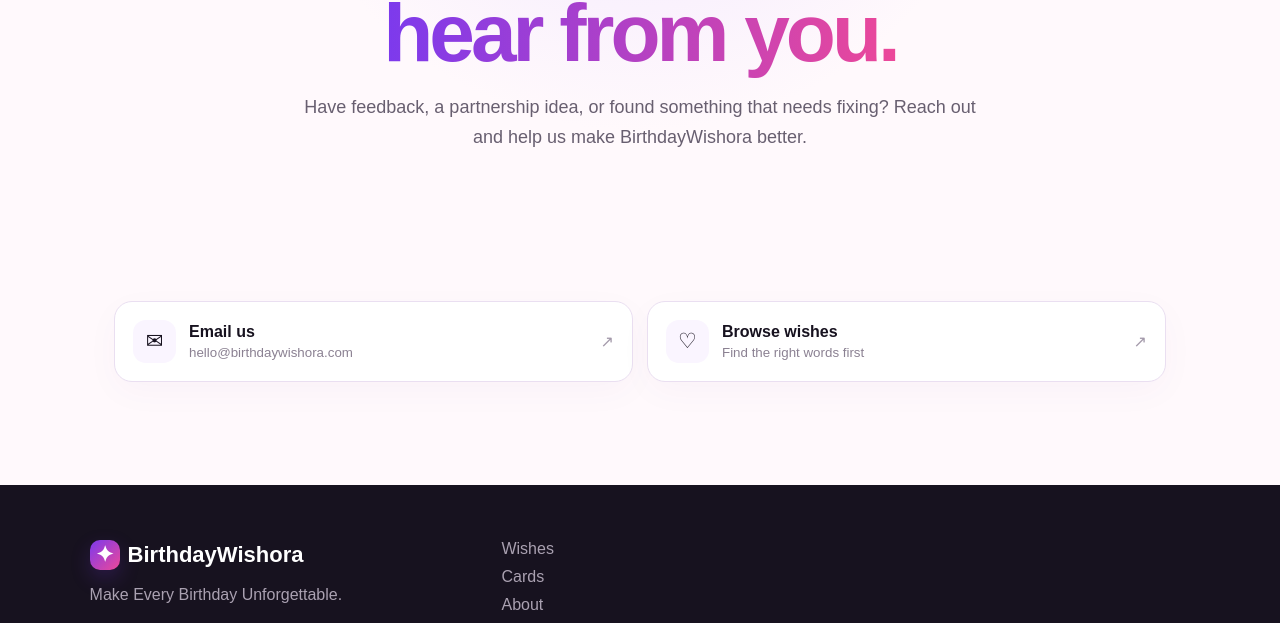
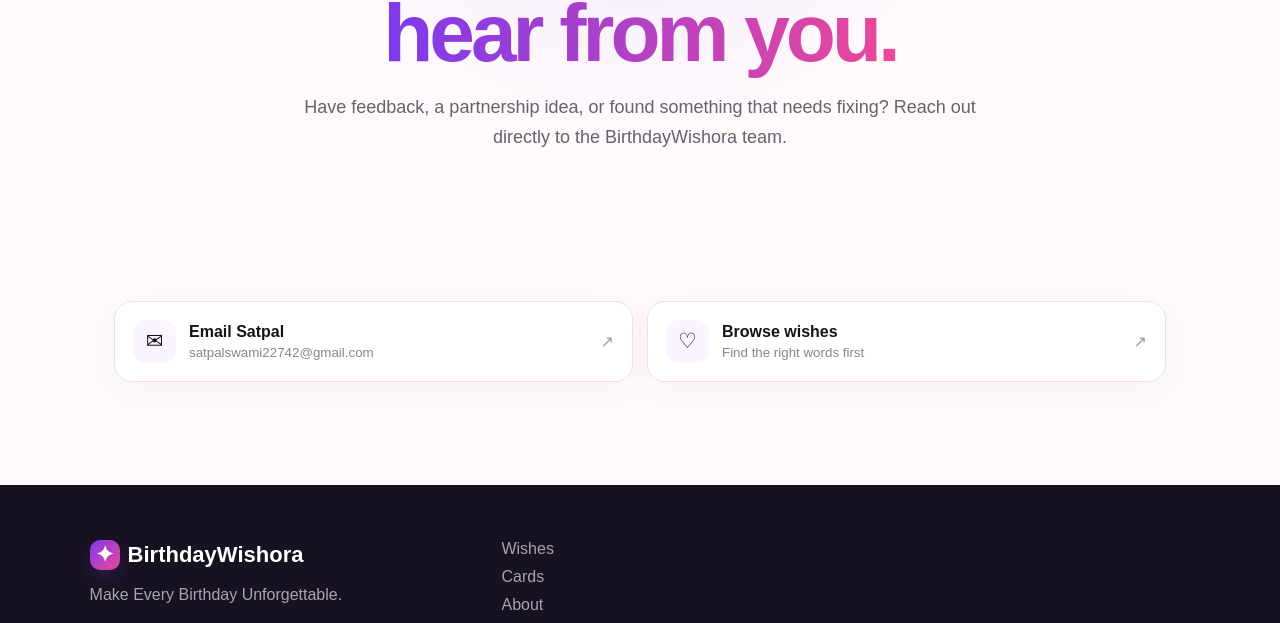
Before and after one commit to hsprivetsecret-dot/hs, a Next.js app: page /contact in a window 1280 px wide. Shown: the part 316-939 px from the top of the page. Built offline with nearby package versions, Linux system fonts and the light colour scheme; no server answers.

Commit message:
Add BirthdayWishora owner and official contact details

```diff
--- a/app/contact/page.tsx
+++ b/app/contact/page.tsx
@@ -1,10 +1,12 @@
 import Link from "next/link";
+
+const email="satpalswami22742@gmail.com";
 
 export default function ContactPage() {
   return <main className="page">
     <nav className="nav"><Link className="logo" href="/"><span className="logo-mark">✦</span> BirthdayWishora</Link><div className="nav-links"><Link href="/wishes">Explore Wishes</Link><Link className="nav-cta" href="/#generator">Create Wish</Link></div></nav>
-    <section className="hero"><div className="hero-content"><div className="badge">✦ Contact BirthdayWishora</div><h1>We’d love to<br/><span>hear from you.</span></h1><p>Have feedback, a partnership idea, or found something that needs fixing? Reach out and help us make BirthdayWishora better.</p></div></section>
-    <section className="category-section"><div className="category-grid" style={{gridTemplateColumns:"repeat(2,1fr)"}}><a className="category-card" href="mailto:hello@birthdaywishora.com"><span className="category-icon">✉</span><span><b>Email us</b><small>hello@birthdaywishora.com</small></span><span className="arrow">↗</span></a><Link className="category-card" href="/wishes"><span className="category-icon">♡</span><span><b>Browse wishes</b><small>Find the right words first</small></span><span className="arrow">↗</span></Link></div></section>
-    <footer className="footer"><div><Link className="logo" href="/"><span className="logo-mark">✦</span> BirthdayWishora</Link><p>Make Every Birthday Unforgettable.</p></div><div className="footer-links"><Link href="/wishes">Wishes</Link><Link href="/cards">Cards</Link><Link href="/about">About</Link><Link href="/contact">Contact</Link></div><div className="footer-bottom">© {new Date().getFullYear()} BirthdayWishora.</div></footer>
+    <section className="hero"><div className="hero-content"><div className="badge">✦ Contact BirthdayWishora</div><h1>We’d love to<br/><span>hear from you.</span></h1><p>Have feedback, a partnership idea, or found something that needs fixing? Reach out directly to the BirthdayWishora team.</p></div></section>
+    <section className="category-section"><div className="category-grid" style={{gridTemplateColumns:"repeat(2,1fr)"}}><a className="category-card" href={`mailto:${email}`}><span className="category-icon">✉</span><span><b>Email Satpal</b><small>{email}</small></span><span className="arrow">↗</span></a><Link className="category-card" href="/wishes"><span className="category-icon">♡</span><span><b>Browse wishes</b><small>Find the right words first</small></span><span className="arrow">↗</span></Link></div></section>
+    <footer className="footer"><div><Link className="logo" href="/"><span className="logo-mark">✦</span> BirthdayWishora</Link><p>Make Every Birthday Unforgettable.</p><small>Created by Satpal Swami · {email}</small></div><div className="footer-links"><Link href="/wishes">Wishes</Link><Link href="/cards">Cards</Link><Link href="/about">About</Link><Link href="/contact">Contact</Link></div><div className="footer-bottom">© {new Date().getFullYear()} BirthdayWishora · Satpal Swami.</div></footer>
   </main>;
 }
```
